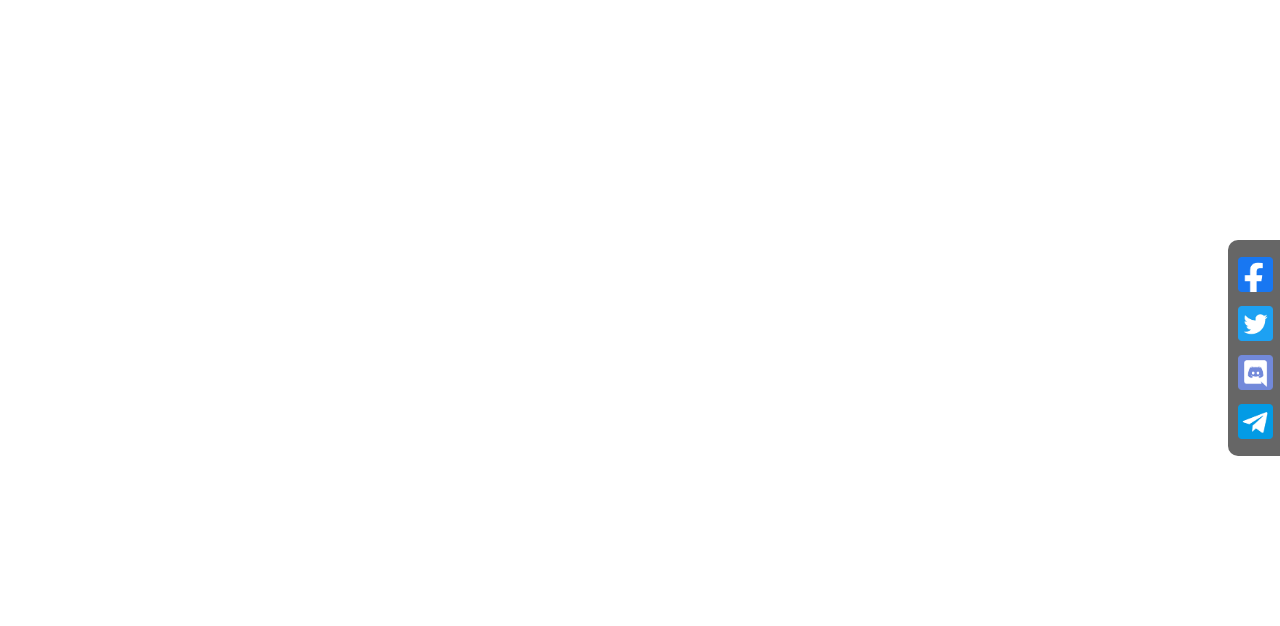
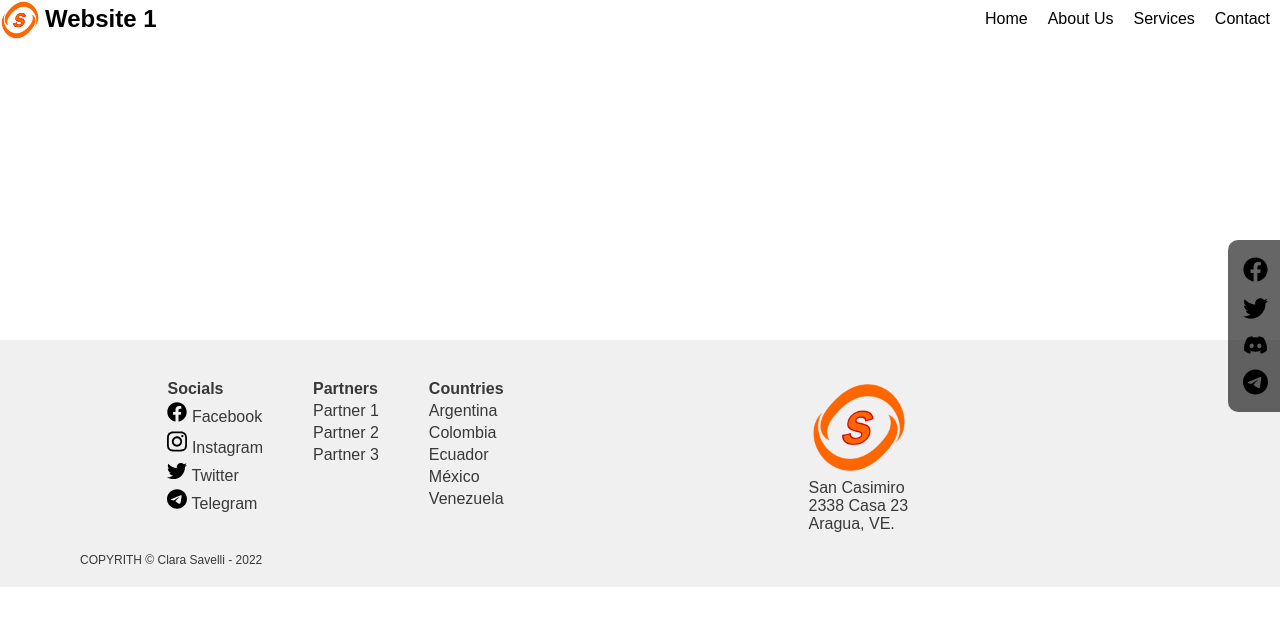
Before and after one commit to ClaraSav/website1, a plain HTML site: page index.html in a window 1280 px wide. Drawn offline with Linux system fonts and the light colour scheme.

Commit message:
[ADD] footer and header

```diff
--- a/index.html
+++ b/index.html
@@ -2,29 +2,96 @@
 <html>
 <head>
     <title>Website 1</title>
+    <meta charset="utf-8">
     <link rel="stylesheet" href="./styles/custom_styles.css">
 </head>
 <body>
     <header>
         <div class="logo">
-
+            <img src="./img/1530513141.png" alt="" width="40px">
+            <h2>Website 1</h2>
+        </div>
+        <div class="nav">
+            <nav id =nav>
+                <ul>
+                    <li><a href="#">Home</a></li>
+                    <li><a href="#about_us">About Us</a></li>
+                    <li><a href="#services">Services</a></li>
+                    <li><a href="#contact">Contact</a></li>
+                </ul>
+            </nav>
         </div>
     </header>
 
     <div class="social-btn-group" style="display: flex;">
         <a class="box-img-flex" href="https://www.facebook.com/" target="_blank">
-            <img src="./img/81669008373e96156491.png" alt="">
+            <img src="./img/facebook-brands.svg" alt="">
         </a>
         <a class="box-img-flex mobile-hidden" href="https://twitter.com/" target="_blank">
-            <img src="./img/c67f7ce1c9633ec3798d.png" alt="">
+            <img src="./img/twitter-brands.svg" alt="">
         </a>
-        <a class="box-img-flex" href="https://discord.gg/" target="_blank">
-            <img src="./img/1fe13a991d84ebc85041.png" alt="">
+        <a class="box-img-flex" href="https://discord.gg/">
+            <img src="./img/discord-brands.svg" alt="">
         </a>
         <a class="box-img-flex mobile-hidden" href="https://t.me/" target="_blank">
-            <img src="./img/85e7db91376829aab25f.png" alt="">
+            <img src="./img/telegram-brands.svg" alt="">
         </a>
     </div>
 
+    <section id="about_us">
+
+
+    </section>
+
+    <section id="services">
+
+    </section>
+
+    <section id="contact">
+
+    </section>
+
+    <footer>
+        <div class="footer">
+            <div class="links">
+                <div>
+                    <span><strong>Socials</strong></span>
+                    <ul>
+                        <li><a href=""><img src="./img/facebook-brands.svg" alt="" width="20px"> Facebook</a></li>
+                        <li><a href=""><img src="./img/instagram-brands.svg" alt="" width="20px"> Instagram</a></li>
+                        <li><a href=""><img src="./img/twitter-brands.svg" alt="" width="20px"> Twitter</a></li>
+                        <li><a href=""><img src="./img/telegram-brands.svg" alt="" width="20px"> Telegram</a></li>
+                    </ul>
+                </div>
+                <div>
+                    <span><strong>Partners</strong></span>
+                    <ul>
+                        <li><a href="">Partner 1</a></li>
+                        <li><a href="">Partner 2</a></li>
+                        <li><a href="">Partner 3</a></li>
+                    </ul>
+                </div>
+                <div>
+                    <span><strong>Countries</strong></span>
+                    <ul>
+                        <li>Argentina</li>
+                        <li>Colombia</li>
+                        <li>Ecuador</li>
+                        <li>México</li>
+                        <li>Venezuela</li>
+                    </ul>
+                </div>
+            </div>
+            <div class="address">
+                <img src="./img/1530513141.png" alt="" width="100px">
+                <p>San Casimiro <br> 2338 Casa 23 <br>Aragua, VE.</p>
+            </div>
+        </div>
+
+        <div class="copyrith">
+            <span>COPYRITH &copy; Clara Savelli - 2022</span>
+        </div>
+
+    </footer>
 </body>
 </html>
--- a/styles/custom_styles.css
+++ b/styles/custom_styles.css
@@ -1,3 +1,62 @@
+/* Head */
+* {
+    margin: 0;
+    padding: 0;
+    font-family: sans-serif;
+}
+
+body {
+    padding-top: 40px;
+}
+
+header {
+    top: 0;
+    left: 0;
+    position: fixed;
+    display: flex;
+    justify-content: space-between;
+    width: 100%;
+    height: 40px;
+}
+
+header .logo {
+    height: 100%;
+    display: flex;
+}
+
+header .logo h2 {
+    padding: 5px
+}
+
+.nav {
+    height: 100%;
+}
+
+.nav a {
+    text-decoration: none;
+    color: #000;
+}
+
+.nav a:hover{
+    /* text-decoration: none; */
+    color:rgb(255, 172, 47);
+    font-weight: bold;
+}
+
+#nav ul{
+    height: 100%;
+    display: flex;
+    justify-content: center;
+    align-items: center;
+}
+
+#nav li {
+    padding: 10px;
+    list-style: none;
+}
+
+/* Socials */
+
 .box-img-flex {
 	display:flex;
 	align-items:center;
@@ -28,7 +87,7 @@
 }
 
 .social-btn-group a{
-    width:35px
+    width:35px;
 }
 
 .social-btn-group a img{
@@ -46,3 +105,63 @@
         display:none
     }
 }
+
+/* Footer */
+footer {
+    min-height: 200px;
+    width: 100%;
+    padding-top: 40px;
+    justify-content: space-between;
+	background-color:rgb(240, 240, 240);
+}
+.footer {
+    display: flex;
+    justify-content: space-around;
+}
+
+footer .links, footer .address {
+    margin-left: 80px;
+    color:rgb(56, 56, 56);
+}
+
+footer .links {
+    display: flex;
+}
+
+footer .links > div {
+    margin-right: 50px;
+}
+
+footer .address {
+    width: 30%;
+}
+
+.links li {
+    list-style: none;
+    margin-top: 4px
+}
+
+.links li a {
+    text-decoration: none;
+    color:rgb(56, 56, 56);
+}
+
+.links li a:hover {
+    text-decoration: none;
+    color:rgb(255, 172, 47);
+}
+
+.copyrith {
+    padding: 20px 80px;
+    bottom: 0;
+    font-family: sans-serif;
+    font-size: 12px;
+    position: relative;
+    color: rgb(56, 56, 56);
+}
+
+
+/* About us section */
+#about_us {
+    height: 300px;
+}
```
Also changed, not shown: img/1530513141.png (added), img/discord-brands.svg (added), img/facebook-brands.svg (added), img/instagram-brands.svg (added), img/instagram-square-brands.svg (added), img/telegram-brands.svg (added), img/twitter-brands.svg (added).
